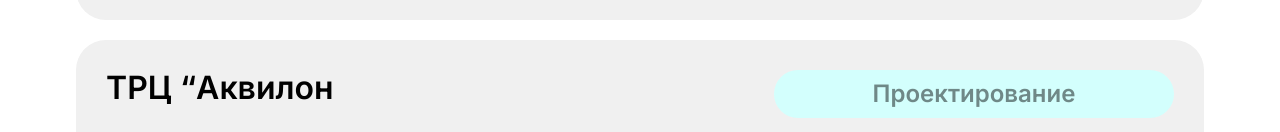
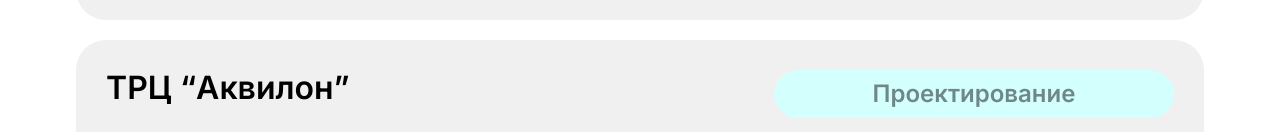
Before and after one commit to D1flector/Digital-passport, a React (Vite) app: page / in a window 1280 px wide. Shown: the part 712-844 px from the top of the page. Built offline with nearby package versions, Linux system fonts and the light colour scheme.

Commit message:
fix: исправил ошибку в названии проекта

```diff
--- a/src/data/mockData.js
+++ b/src/data/mockData.js
@@ -17,7 +17,7 @@ const mockData = [
   },
   {
     id: 2,
-    name: 'ТРЦ “Аквилон',
+    name: 'ТРЦ “Аквилон”',
     address: 'г. Подольск, ул. Промышленная, д. 10',
     startDate: '01.11.2025',
     endDate: '01.06.2027',
```
